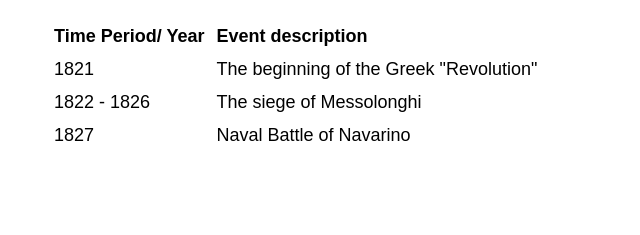
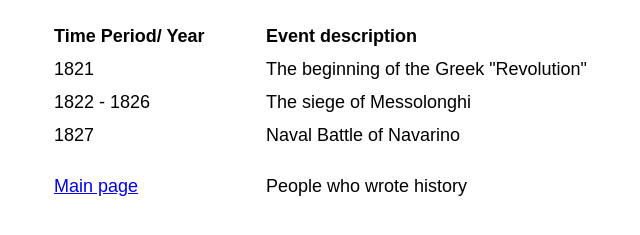
Before and after one commit to athinaeos/cs50_project0, a plain HTML site: page timeline.html in a window 1280 px wide. Shown: the part 61-296 px from the top of the page, without its empty margins (277-917 px from the left). Drawn offline with Linux system fonts and the light colour scheme.

Commit message:
hyperlinks

```diff
--- a/styles1.css
+++ b/styles1.css
@@ -32,7 +32,11 @@ table{
 }
 th, td {
 	padding: 5px;
+	width: 200px;
 
+}
+#second_column {
+	width: 400px;
 }
 .center {
     display: block;
--- a/timeline.html
+++ b/timeline.html
@@ -15,16 +15,24 @@
     		</tr>
     		<tr>
     			<td>1821</td>
-    			<td>The beginning of the Greek "Revolution"</td>
+    			<td id="second_column">The beginning of the Greek "Revolution"</td>
     		</tr>
     		<tr>
     			<td>1822 - 1826</td>
-    			<td>The siege of Messolonghi</td>
+    			<td id="second_column">The siege of Messolonghi</td>
     		</tr>
     		<tr>
     			<td>1827</td>
-    			<td>Naval Battle of Navarino</td>
+    			<td id="second_column">Naval Battle of Navarino</td>
     		</tr>
     	</table>
+        <p></p>
+
+        <table class="center">
+            <tr>
+                <td><a href="index.html">Main page</a></td>
+                <td id="second_column">People who wrote history</td>
+            </tr>
+        </table>
     </body>
 </html>
```
Also changed, not shown: index.html (+5 -1 lines).
